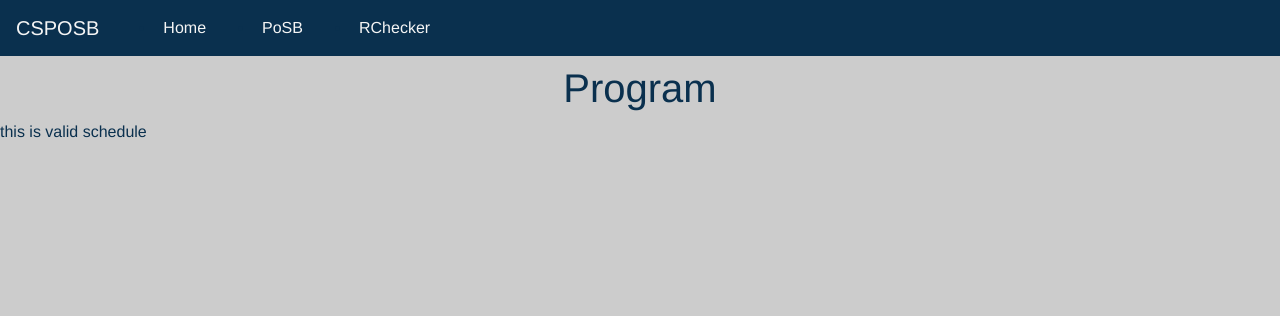
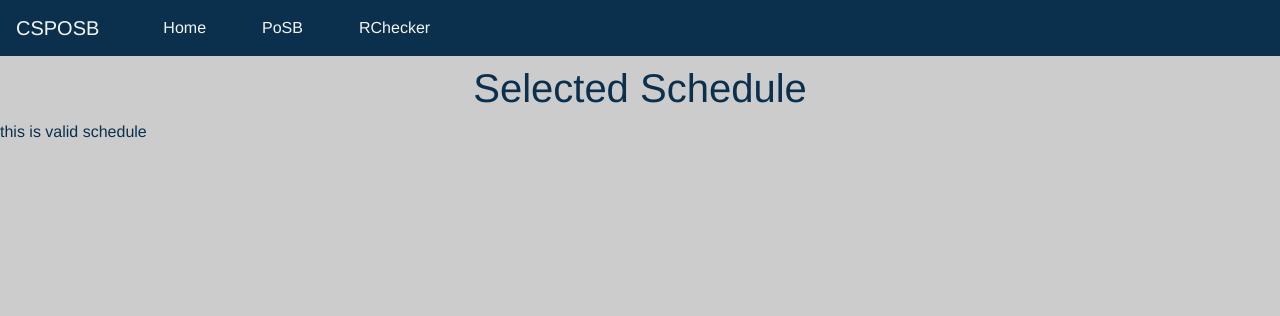
Before and after one commit to carolineyyzhu/csds3932021, a Django app: template CSPOSB/templates/Program.html in a window 1280 px wide. Shown: the top 316 px of the page. Run offline with Django 3.2, Linux system fonts and the light colour scheme; the template is opened without the code that fills it, so the values that code supplies are empty; some libraries are stand-ins or nearby versions.

Commit message:
Updated program.html to include start again button

```diff
--- a/CSPOSB/templates/Program.html
+++ b/CSPOSB/templates/Program.html
@@ -1,16 +1,17 @@
 {% extends "base.html" %}
 {% block title%} CSPOSB {% endblock %}
 {% block content %}
-    <h1>Program</h1>
+    <h1>Selected Schedule</h1>
 
     {% if areReqFulfilled == False %}
       <div class="row">
           <div class="col-md-2"></div>
           <div class="col-md-8" style="background: whitesmoke; padding: 15px; border-radius: 10px">
+            <p>Selected Schedule:<b> Incomplete</b> <button onclick="location.href='posb'" style="float: right;">Start Again</button></p>
+            <p><a href="#courses">Your courses</a> selected on the PoSB page do not meet the program requirements. Hit the start again button to create a new schedule. Scroll below to see your incomplete schedule and needed requirements.</p>
               <div id="stylized">
-                <h2 style="text-align:center">Valid Schedule: <b>{{areReqFulfilled}}</b></h2>
-
-                  <br/>
+                <hr>
+                  <br>
                   {% for pair in responsePairs %}
                       {% for class, name in pair %}
                           {% if forloop.counter == 1 %}
@@ -27,21 +28,8 @@
                           {% endif %}
                       {% endfor %}
                     </table>
-                    <br/>
+                    <br>
                   {% endfor %}
-
-                  <hr>
-
-                  <table style="width:20%;margin-left:auto;margin-right:auto">
-                    <tr>
-                      <th style="text-align:center"><b>Selected Classes Are</b></th>
-                    </tr>
-                    {% for class in classes %}
-                      <tr>
-                        <td style="text-align:center">{{class}}</td>
-                      </tr>
-                    {% endfor %}
-                  </table>
 
                   <hr>
 
@@ -58,8 +46,21 @@
 
                   <hr>
 
+                  <table style="width:20%;margin-left:auto;margin-right:auto">
+                    <tr>
+                      <th style="text-align:center"><a id="courses"><b>Selected Classes Are</b></a></th>
+                    </tr>
+                    {% for class in classes %}
+                      <tr>
+                        <td style="text-align:center">{{class}}</td>
+                      </tr>
+                    {% endfor %}
+                  </table>
+
+                  <hr>
+
                   <a href="posb" style="text-align:center">Return to Program of Study Builder</a>
-
+                  <br>
               </div>
           </div>
       </div>
```
